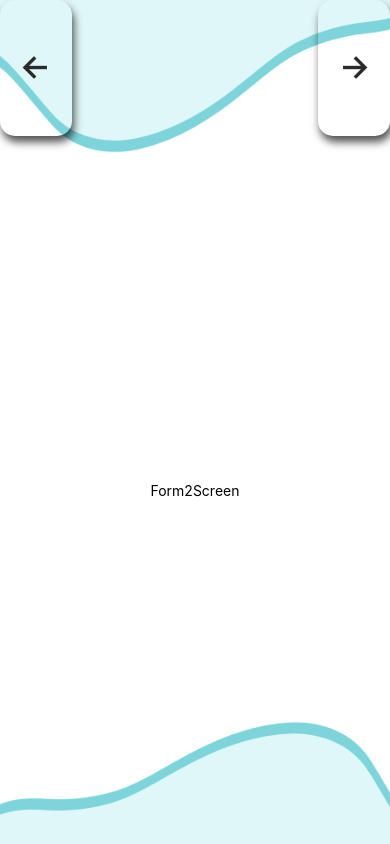
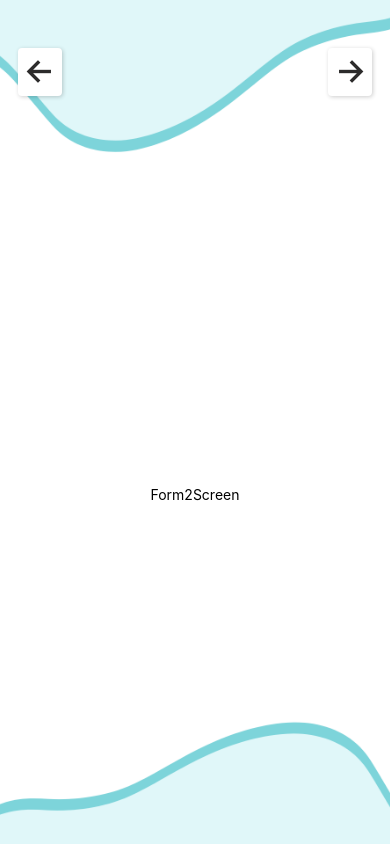
Before and after one commit to danieltibkc/BetterPrice, a React Native app: screen /Form2 in a window 390 px wide. Built offline with nearby package versions, Linux system fonts and the light colour scheme.

Commit message:
Feature/US-Navigation: Fixed navigation testing where "goBack" behavior wasn't working

```diff
--- a/components/UI/NavigateButton.js
+++ b/components/UI/NavigateButton.js
@@ -1,12 +1,10 @@
 import { Pressable, StyleSheet } from "react-native";
-import Card from "./Card";
 import { Ionicons } from "@expo/vector-icons";
 import { Globals } from "../../constants/styles";
 import PropTypes from "prop-types";
 
 const NavigateButton = ({ onPress, direction, accessibilityHint }) => {
   return (
-    <Card>
     <Pressable onPress={onPress} accessibilityHint={accessibilityHint}>
       <Ionicons
         name={direction === "forward" ? "arrow-forward" : "arrow-back"}
@@ -18,7 +16,6 @@ const NavigateButton = ({ onPress, direction, accessibilityHint }) => {
         color={Globals.colors.icons}
       />
     </Pressable>
-    </Card>
   );
 };
 
@@ -30,8 +27,19 @@ NavigateButton.propTypes = {
 
 const styles = StyleSheet.create({
   navigationControlStyle: {
-    paddingVertical: 48,
-    paddingHorizontal: 18,
+    marginVertical: 48,
+    marginHorizontal: 18,
+    padding: 4,
+    borderRadius: 4,
+    backgroundColor: "white",
+    elevation: 4,
+    shadowColor: "#000",
+    shadowOffset: {
+      width: 1,
+      height: 1,
+    },
+    shadowOpacity: 0.2,
+    shadowRadius: 4,
   },
 });
 
```
Also changed, not shown: 1 other file (tests, documents, lock files or other folders). Lines whose indentation alone changed are shown as unchanged.
